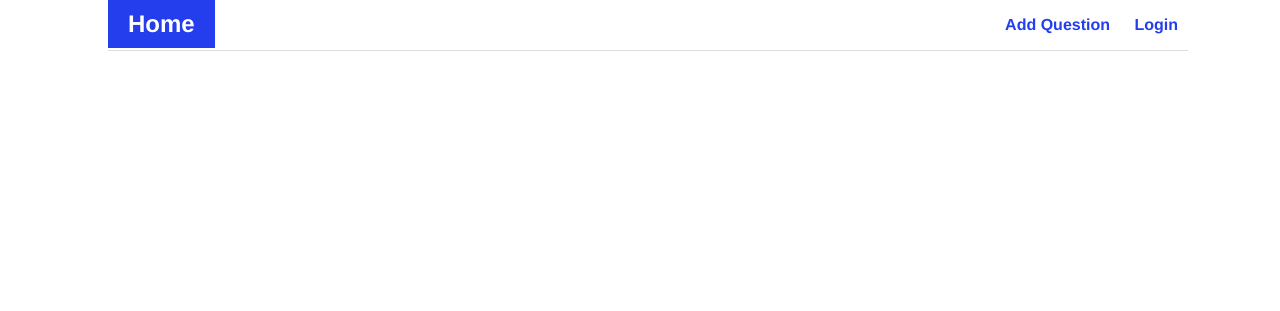
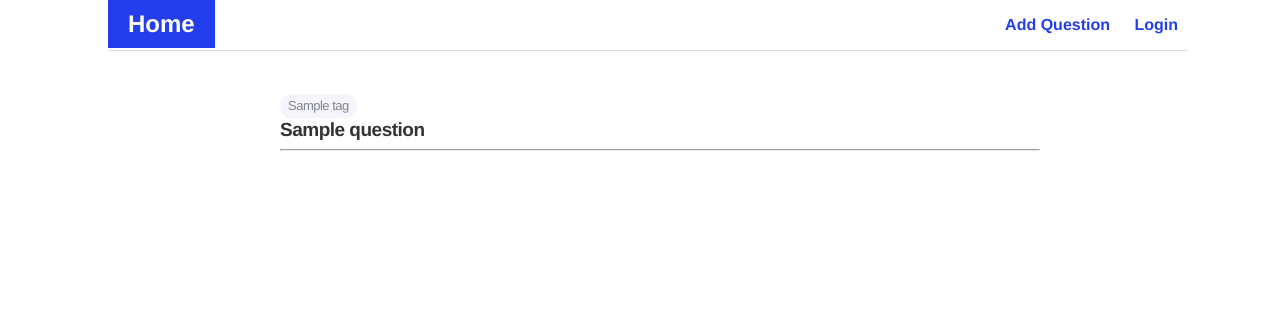
Before and after one commit to arnab-sarkar/questions, a Python web app: template templates/home.html in a window 1280 px wide. Shown: the top 311 px of the page. Run offline with Jinja, Linux system fonts and the light colour scheme; the template is opened without the code that fills it: most values are stand-ins (such as "Sample title", 1, 10 or a date in 2020).

Commit message:
updated files to save tags

```diff
--- a/main.py
+++ b/main.py
@@ -1,6 +1,8 @@
 import webapp2
 from controller.home import MainPage
+from controller.home import AddQuestion
 
 app = webapp2.WSGIApplication([
+    ('/question',AddQuestion),
     ('/', MainPage),
 ], debug=True)
--- a/static/css/main.css
+++ b/static/css/main.css
@@ -7,11 +7,53 @@ body {
   margin: 0 auto;
 }
 
+.questionWrapper {
+  width: 800px;
+  margin:0 auto;
+}
+
+.question_display {
+    list-style-type: none;
+}
+
+.each_question {
+  font-size: 19px;
+  color: #333;
+  letter-spacing: -0.5px;
+  line-height: 1.25;
+  font-weight: bold;
+}
+
+.each_tag {
+  padding:0;
+  list-style-type: none;
+}
+
+.each_tag_display {
+  letter-spacing: -0.5px;
+  line-height: 1.25;
+  cursor: pointer;
+  float:left;
+  line-height: 1.2em;
+  font-size: 13px;
+  font-weight: 500;
+  color: #808393;
+  background-color: #f4f4fa;
+  margin-right: 4px;
+  border-radius: 12px;
+  padding: 4px 8px;
+  border: 0;
+}
+
 #header {
   position: fixed;
   top:0;
   width:100%;
   background: #fff;
+}
+
+.content {
+  padding: 70px 10px 0;
 }
 
 #header .wrapper {
@@ -106,8 +148,6 @@ body {
   opacity: 1;
 }
 
-
-
 .tags_display li:hover:before{border-color:transparent #555 transparent transparent;}
 
 .remove_tag {
--- a/static/js/main.js
+++ b/static/js/main.js
@@ -12,10 +12,12 @@ function addQuestion(loginUrl) {
 
 function closeAddQuestion() {
 	document.getElementById('addQuestion').style.display = 'none';
+	clearForm();
 }
 
 function closeAddTags() {
 	document.getElementById('addTags').style.display = 'none';
+	clearForm();
 }
 
 function addTags () {
@@ -35,27 +37,70 @@ function removeTag(tag) {
 	tag.parentNode.removeChild(tag);
 }
 
+function clearForm() {
+	document.getElementById('question_entered').innerHTML="";
+	document.getElementById('question').value="";
+	document.getElementById('tags_entered').innerHTML ="";
+	document.getElementById('tags').value = "Enter comma seperated list of tags";
+}
+
 function addTag() {
 	var prev_tag = document.getElementById('tags_entered').innerHTML;
 	prev_tag = prev_tag.split("</li>");
 	var uniqueTags = {};
 	for (i = 0; i < prev_tag.length; i++) {
 		var temp = prev_tag[i].replace(/<a.*<\/a>/g, "");
-		temp = temp.replace(/<li.*>/g, "");
+		temp = temp.replace(/<li.*>/g, "").replace(/ +/g,"_");
 		uniqueTags[temp] = true;
 	}
+	if(document.getElementById('tags').value == "Enter comma seperated list of tags")
+		return;
  	var tag = document.getElementById('tags').value.split(",");
  	var tags = ""
  	for (i = 0; i < tag.length; i++) {
- 		var singleWord = tag[i].split(" ");
- 		for (j = 0; j < singleWord.length; j++) {
-	 		if (singleWord[j] != "" && !uniqueTags[singleWord[j]]) {
-	 			tags += "<li class='close' id='tag_"+singleWord[j]+"'>" + singleWord[j] + "<a href='#' class='close_img' onclick='removeTag(tag_"+singleWord[j]+")'/></a></li>";
-	 			//tags += "<li id="+tag[i]+">" + tag[i] + "<div class='remove_tag'><img src='/img/close.jpg' onclick='removeTag("+tag[i]+")'/></div></li>";
-	 			uniqueTags[singleWord[j]] = true;
-	 		}
+ 		var singleWord = tag[i].replace(/ +/g,"_");
+ 		if (singleWord != "" && !uniqueTags[singleWord]) {
+ 			tags += "<li class='close' id='tag_"+singleWord+"'>" + tag[i] + "<a href='#' class='close_img' onclick='removeTag(tag_"+singleWord+")'/></a></li>";
+ 			//tags += "<li id="+tag[i]+">" + tag[i] + "<div class='remove_tag'><img src='/img/close.jpg' onclick='removeTag("+tag[i]+")'/></div></li>";
+ 			uniqueTags[singleWord] = true;
  		}
  	}
 	document.getElementById('tags_entered').innerHTML += tags;
-	document.getElementById('tags').value = "";
+	document.getElementById('tags').value = "Enter comma seperated list of tags";
 }
+
+function post(path, params, method) {
+    method = method || "post"; // Set method to post by default if not specified.
+
+    // The rest of this code assumes you are not using a library.
+    // It can be made less wordy if you use one.
+    var form = document.createElement("form");
+    form.setAttribute("method", method);
+    form.setAttribute("action", path);
+
+    for(var key in params) {
+        if(params.hasOwnProperty(key)) {
+            var hiddenField = document.createElement("input");
+            hiddenField.setAttribute("type", "hidden");
+            hiddenField.setAttribute("name", key);
+            hiddenField.setAttribute("value", params[key]);
+
+            form.appendChild(hiddenField);
+         }
+    }
+    document.body.appendChild(form);
+    form.submit();
+}
+
+function postQuestion(){
+	var tags = document.getElementById('tags_entered').innerHTML.split("</li>");
+	tagList="";
+	for(i=0;i<tags.length;i++) {
+		tagList+= tags[i].replace(/<a.*>/g,"").replace(/<li.*>/g,"") + ",";
+	}
+	var question_title = document.getElementById('question_entered').innerHTML;
+	if(question_title.match(/^[ \t]*$/))
+		alert("Question title cannot be left blank")
+	else
+		post('/question',{question:question_title,tags:tagList});
+}
--- a/templates/page-template.html
+++ b/templates/page-template.html
@@ -8,7 +8,7 @@
 <body>
 	<div id="header">
 		<div class="wrapper row">
-			<div class="col"><h2 id="logo">Home</h2></div>
+			<div class="col"><a href="/"><h2 id="logo">Home</h2></a></div>
 			<ul id="navlist" class="col-right">
 				<li><a id="addQuestBtn" href="#" onclick="addQuestion('{{ userLogin }}')">Add Question</a></li>
 				{% if user %}
@@ -33,6 +33,24 @@
 		</div>
 	</div>
 
+	<div class="questionWrapper content">
+		<div id="displayQuestion">
+			<ul class="question_display">
+				{% for q in question %}
+					<div class="display_question">
+						<ul class="each_tag row">
+							{% for tag in q.tags %}
+								<li class="each_tag_display">{{ tag }} </li>
+							{% endfor %}
+						</ul>
+						<div class="each_question">{{ q.title }} </div>
+						<hr/>
+					</div>
+				{% endfor %}
+			</ul>
+		</div>
+	</div>
+
 	<div id="addTags" style="display:none">
 		<div class="overlay">
 			<div class="modal">
@@ -46,7 +64,7 @@
 				<textarea style="height:100px;width:390px" id="tags" name="tags" onfocus="this.value=''">Enter comma seperated list of tags</textarea><br/><br/>
 				<input type="button" value="Add Tags" onclick="addTag()" />
 				<input type="button" value="Back" onclick="goBack()" />
-				<input type="button" value="Add Question" onclick="" />
+				<input type="button" value="Add Question" onclick="postQuestion()" />
 			</div>
 		</div>
 	</div>
```
Also changed, not shown: controller/home.py (+13 -1 lines), index.yaml (line endings or trailing spaces), 3 other files.
